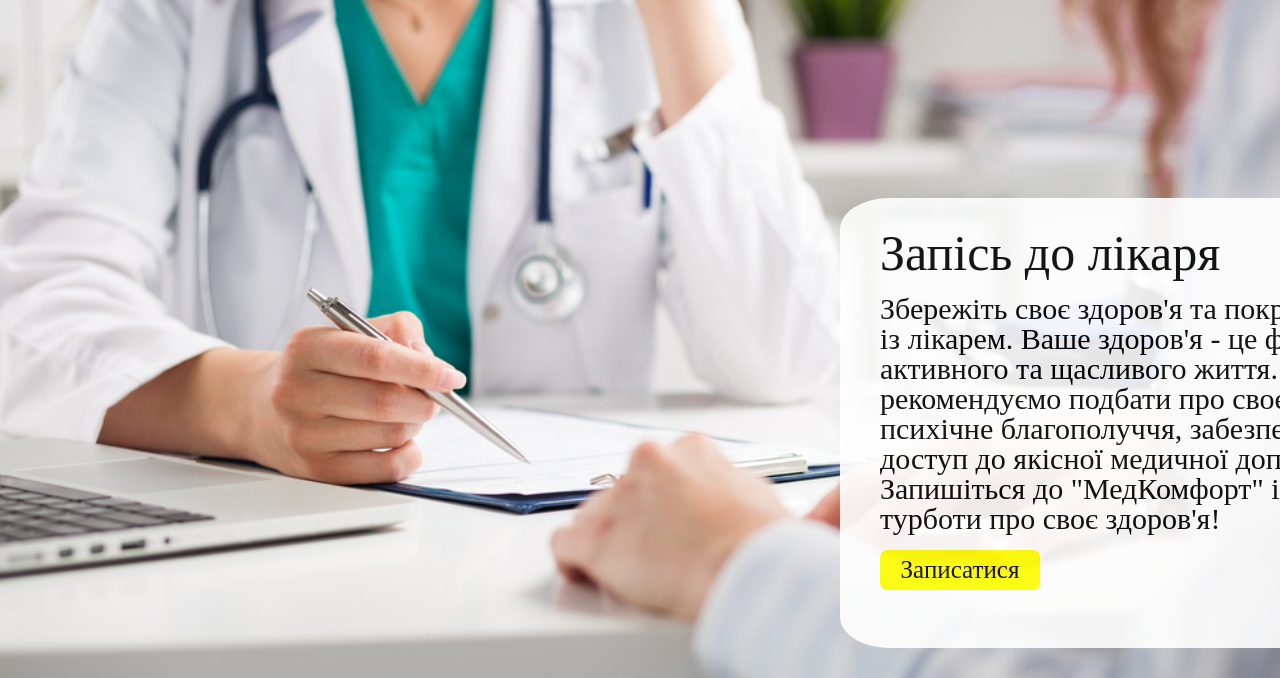
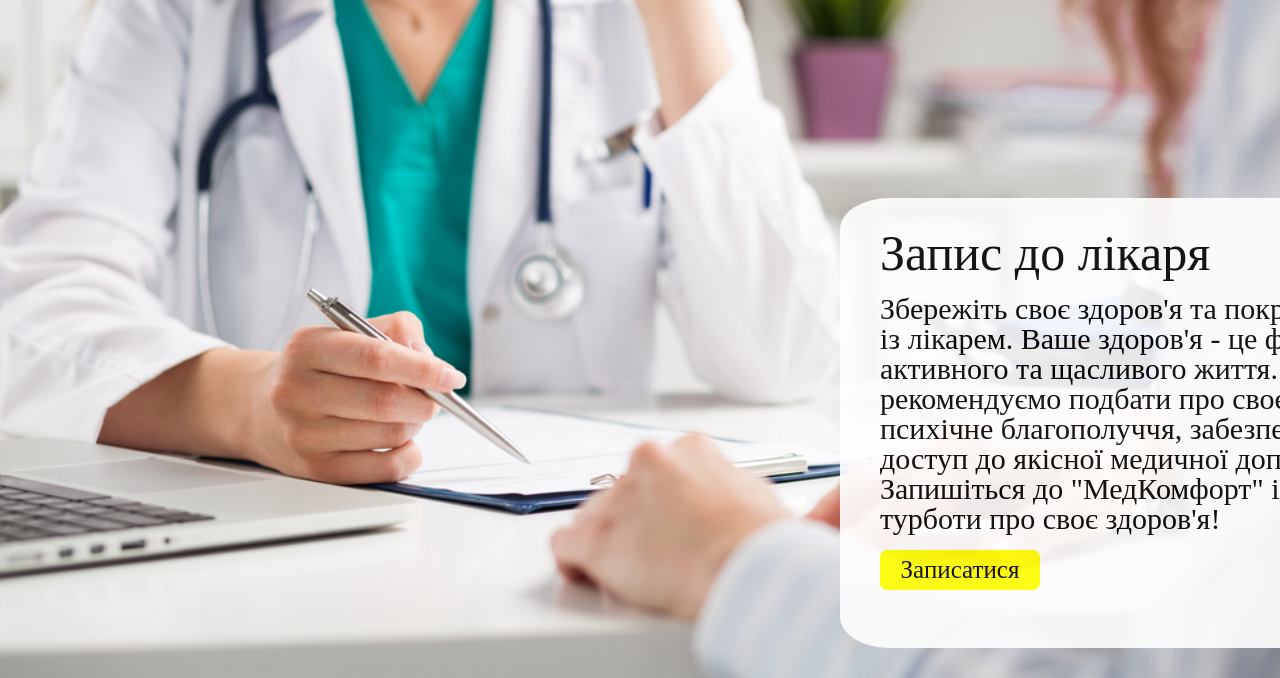
Before and after one commit to ttamioka/lb4, a plain HTML site: page index.html in a window 1280 px wide. Shown: the part 122-800 px from the top of the page. Drawn offline with Linux system fonts and the light colour scheme.

Commit message:
Update index.html

```diff
--- a/index.html
+++ b/index.html
@@ -23,7 +23,7 @@
 
 
 		<div class="connect">
-			<h1 style="font-size: 50px;">Запісь до лікаря</h1>
+			<h1 style="font-size: 50px;">Запис до лікаря</h1>
             <br>
             <p style="font-size: 30px;">Збережіть своє здоров'я та покращте відносини із лікарем. Ваше здоров'я - це фундамент для активного та щасливого життя. Тому ми рекомендуємо подбати про своє фізичне та психічне благополуччя, забезпечивши собі доступ до якісної медичної допомоги. Запишіться до "МедКомфорт" і забудьте про турботи про своє здоров'я!</p>
 			<br>
```
